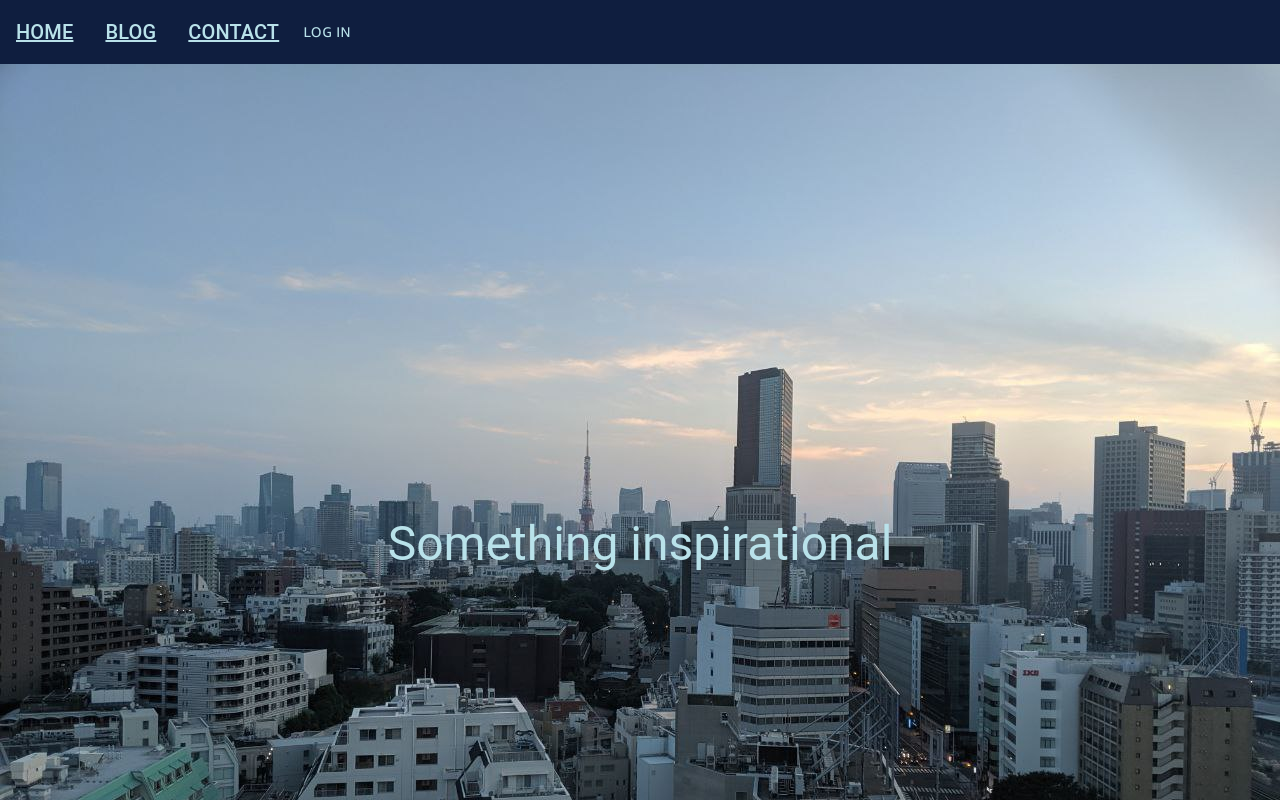
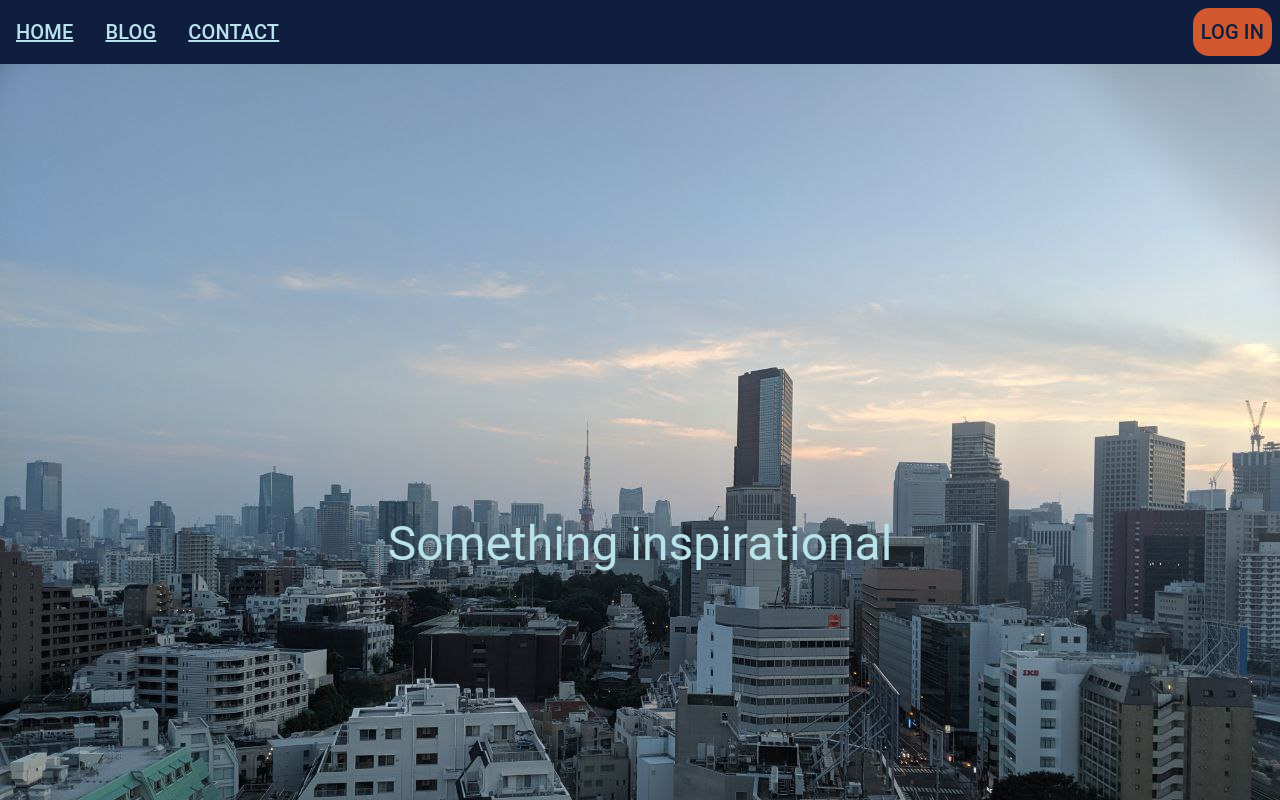
Before and after one commit to CallMeCCLemon/TheDailyAbstractionWebsiteAssets, a React (Create React App) app: page / in a window 1280 px wide. Shown: the top 800 px of the page. Built offline with nearby package versions, Linux system fonts and the light colour scheme.

Commit message:
update: css for sign-in button and nav bar (#2)

```diff
--- a/src/components/navbar/Navbar.tsx
+++ b/src/components/navbar/Navbar.tsx
@@ -1,19 +1,23 @@
-import {makeStyles} from "@material-ui/core/styles";
-import {AppBar, Grid} from "@material-ui/core";
+import { makeStyles } from "@material-ui/core/styles";
+import { AppBar, Grid } from "@material-ui/core";
 import React from "react";
-import {AppRoute} from "../AppRouter";
-import {NavLinkButton} from "./NavLinkButton";
+import { AppRoute } from "../AppRouter";
+import { NavLinkButton } from "./NavLinkButton";
 import SignInButton from "./SignInButton";
 
-const useStyles = makeStyles(theme => ({
+const useStyles = makeStyles((theme) => ({
   appbar: {
-        color: theme.palette.primary.main
+    color: theme.palette.primary.main,
+    display: "flex",
   },
   button: {
     fontFamily: "Amazon Ember",
     padding: theme.spacing(1),
-        color: theme.palette.primary.contrastText
-    }
+    color: theme.palette.primary.contrastText,
+  },
+  "grid-container": {
+    display: "flex",
+  },
 }));
 
 const Navbar: React.FC = () => {
@@ -21,16 +25,23 @@ const Navbar: React.FC = () => {
 
   return (
     <AppBar position={"static"} className={classes.appbar}>
-            <Grid container justifyContent={"center"}>
-                <Grid item xs={12}>
-                    <NavLinkButton  route={AppRoute.HOME} text={"Home"}/>
-                    <NavLinkButton  route={AppRoute.BLOG} text={"Blog"}/>
-                    <NavLinkButton  route={AppRoute.CONTACT} text={"Contact"}/>
+      <Grid container justifyContent={"flex-start"}>
+        <Grid
+          item
+          xs={12}
+          justifyContent={"space-between"}
+          className={classes["grid-container"]}
+        >
+          <div>
+            <NavLinkButton route={AppRoute.HOME} text={"Home"} />
+            <NavLinkButton route={AppRoute.BLOG} text={"Blog"} />
+            <NavLinkButton route={AppRoute.CONTACT} text={"Contact"} />
+          </div>
           <SignInButton />
         </Grid>
       </Grid>
     </AppBar>
-    )
-}
+  );
+};
 
 export default Navbar;
--- a/src/components/navbar/SignInButton.tsx
+++ b/src/components/navbar/SignInButton.tsx
@@ -1,27 +1,35 @@
-import {makeStyles} from "@material-ui/core/styles";
-import {Button} from "@material-ui/core";
+import { makeStyles } from "@material-ui/core/styles";
+import { Button, Typography } from "@material-ui/core";
 import React from "react";
-import {USER_POOL_APP_CLIENT_ID} from "../../constants";
+import { USER_POOL_APP_CLIENT_ID } from "../../constants";
 
-const useStyles = makeStyles((theme => ({
+const useStyles = makeStyles((theme) => ({
   button: {
     fontFamily: "Amazon Ember",
-    padding: theme.spacing(1),
-    color: theme.palette.primary.contrastText,
-    borderRadius: '16px'
-  }
-})));
+    margin: theme.spacing(1),
+    color: theme.palette.warning.contrastText,
+    borderRadius: "16px",
+    background: theme.palette.warning.main,
+    "&:hover": {
+      color: theme.palette.primary.contrastText,
+    },
+  },
+}));
 
 const SignInButton: React.FC = () => {
   const classes = useStyles();
 
-  const loginPageUrl = `https://auth.thedailyabstraction.com/login?response_type=token&client_id=${USER_POOL_APP_CLIENT_ID}&redirect_uri=https%3A%2F%2Fthedailyabstraction.com%2F`
+  const loginPageUrl = `https://auth.thedailyabstraction.com/login?response_type=token&client_id=${USER_POOL_APP_CLIENT_ID}&redirect_uri=https%3A%2F%2Fthedailyabstraction.com%2F`;
 
   // TODO: This will need to change to Sign Out when a user is logged in.
-  return <Button className={classes.button}
-    onClick={() => window.location.replace(loginPageUrl)}>
-    Log In
-  </Button>
-}
+  return (
+    <Button
+      className={classes.button}
+      onClick={() => window.location.replace(loginPageUrl)}
+    >
+      <Typography variant={"h6"}>Log In</Typography>
+    </Button>
+  );
+};
 
 export default SignInButton;
```
Lines whose indentation alone changed are shown as unchanged.
